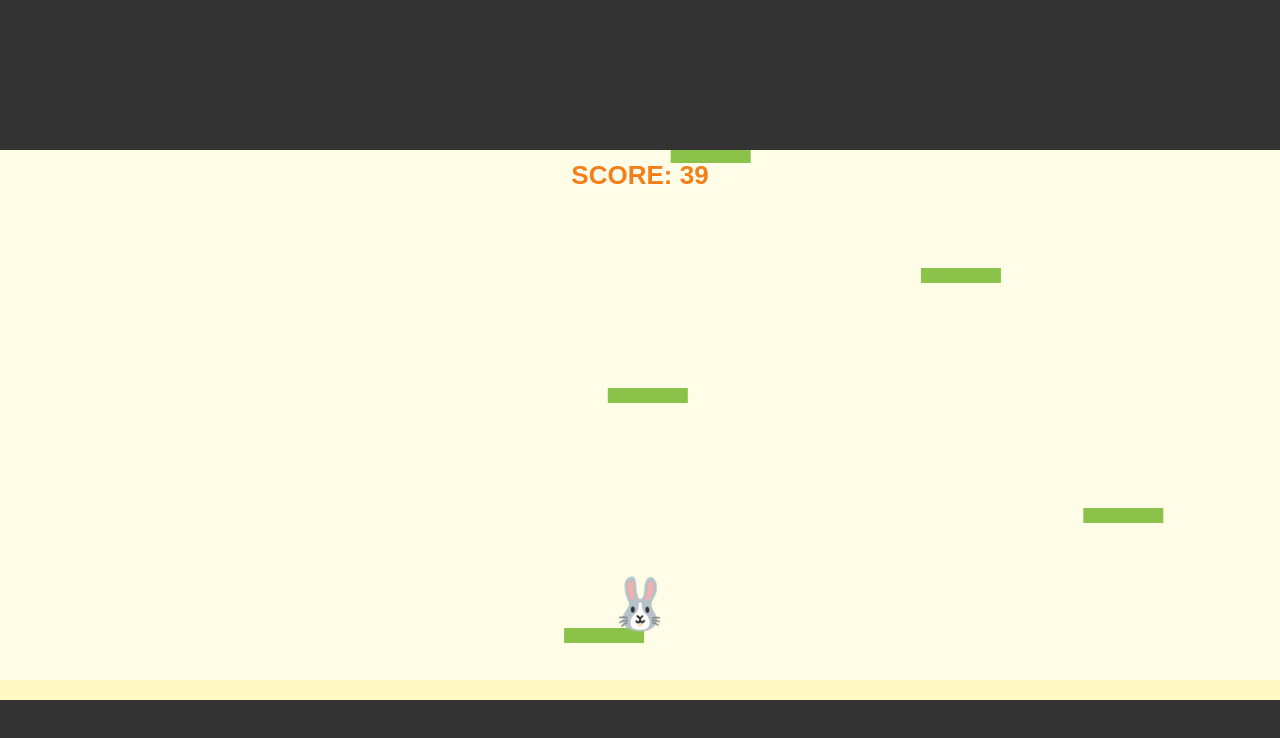
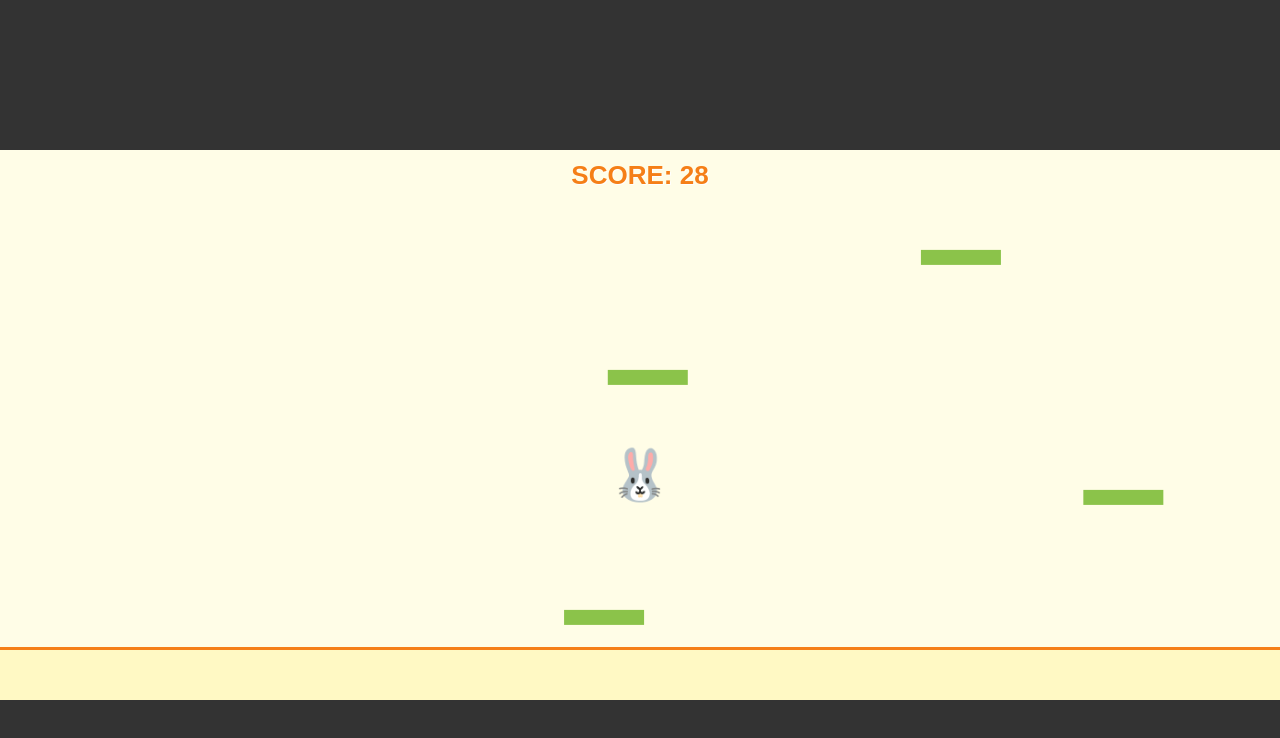
Before and after one commit to saaaachi/Bunny-Jump-Up, a plain HTML site: page index.html in a window 1280 px wide. Both pictures are taken after a click on the button "スタート！". Drawn offline with Linux system fonts and the light colour scheme.

Commit message:
Update index.html

```diff
--- a/index.html
+++ b/index.html
@@ -12,10 +12,12 @@
         #ad-bottom { position: absolute; bottom: 0; left: 0; width: 100%; height: 100px; background: #333; z-index: 1; }
         iframe { border: none; width: 100%; height: 100%; }
 
-        /* ゲーム画面。bottomをさらに広げて120pxに。 */
+        /* 【ここが重要】bottomを「150px」まで大胆に引き上げました。
+           これでキャンバスの下端が広告より確実に上にきます。 */
         #game-outer {
-            position: absolute; top: 150px; bottom: 120px; left: 0; right: 0;
+            position: absolute; top: 150px; bottom: 150px; left: 0; right: 0;
             background: #fffde7; overflow: hidden; z-index: 10;
+            border-bottom: 3px solid #f57f17; /* 境界線を見やすく追加 */
         }
         canvas { display: block; width: 100%; height: 100%; }
 
@@ -89,11 +91,10 @@
 
         function initPlatforms() {
             platforms = [];
-            // 【重要】最初の足場を画面下から「150px」上げた位置に固定！絶対に広告に被りません
-            let firstY = canvas.height - 150;
+            // キャンバスの下端ギリギリ（広告より上）に最初の足場を置く
+            let firstY = canvas.height - 40;
             platforms.push({ x: canvas.width/2 - 50, y: firstY, w: 100 });
 
-            // 2番目以降の足場
             for(let i=1; i<10; i++) {
                 addPlatform(firstY - (i * 120));
             }
@@ -108,10 +109,10 @@
             gameActive = true;
             score = 0; cameraY = 0;
             ui.innerText = "SCORE: 0";
-            resize(); // 開始直前に再計算
+            resize();
 
             player.x = canvas.width/2;
-            player.y = canvas.height - 200; // プレイヤーも高めに配置
+            player.y = canvas.height - 100; // プレイヤーも確実に見える位置から
             player.vy = -12;
             initPlatforms();
             update();
@@ -133,7 +134,6 @@
             player.vy += 0.4;
             player.y += player.vy;
 
-            // カメラ追従
             if (player.y < cameraY + canvas.height / 2) {
                 let diff = (cameraY + canvas.height / 2) - player.y;
                 cameraY -= diff;
@@ -145,7 +145,6 @@
             ctx.fillStyle = "#8bc34a";
             platforms.forEach((p) => {
                 let drawY = p.y - cameraY;
-                // 描画範囲内のみ描画
                 if(drawY > -50 && drawY < canvas.height + 50) {
                     ctx.fillRect(p.x, drawY, p.w, 15);
                 }
@@ -167,8 +166,8 @@
             ctx.textBaseline = "middle";
             ctx.fillText("🐰", player.x, player.y - cameraY);
 
-            // 落下判定（画面端で即死するように調整）
-            if (player.y - cameraY > canvas.height + 20) {
+            // 落下判定（足場が見えている範囲で終わるように）
+            if (player.y - cameraY > canvas.height + 10) {
                 gameOver();
                 return;
             }
@@ -202,7 +201,7 @@
                     setTimeout(() => f.src = s, 100);
                 }
             });
-        }, 30000);
+        }, 29000);
     </script>
 </body>
 </html>
```
